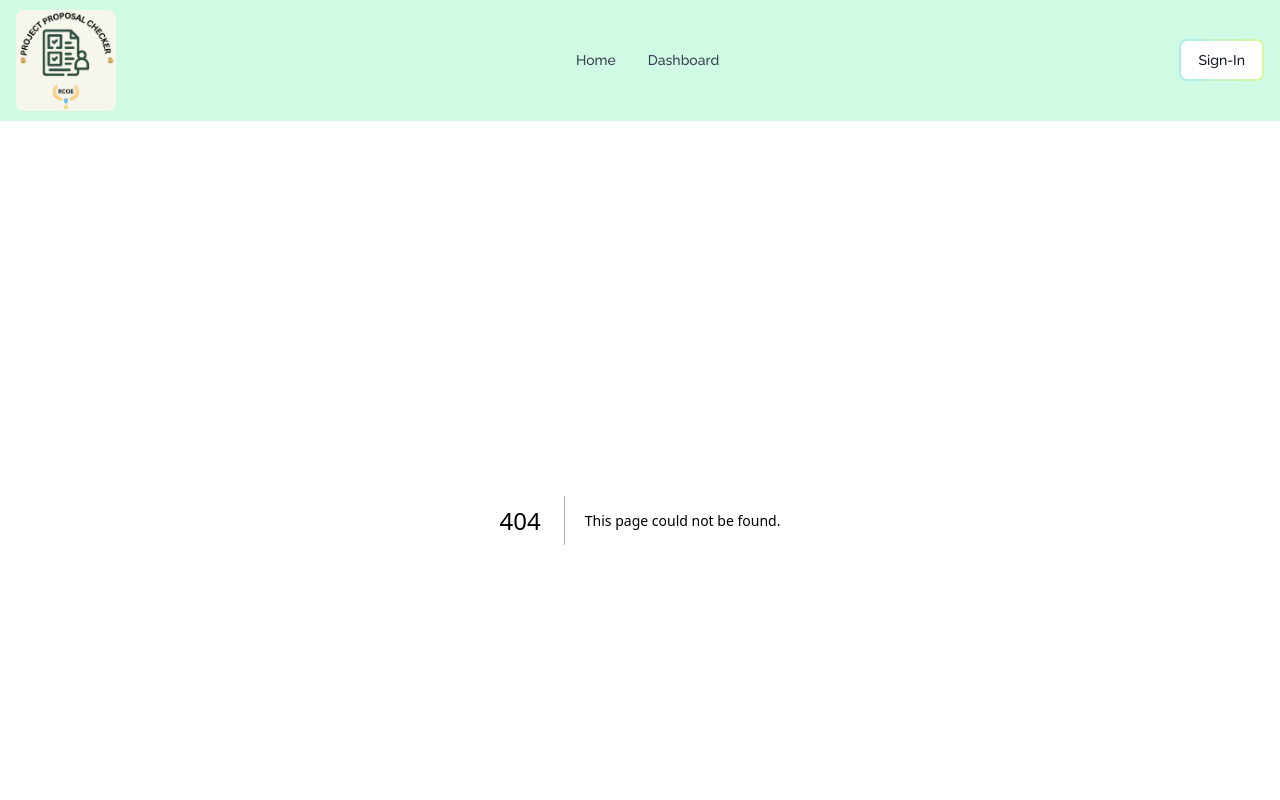
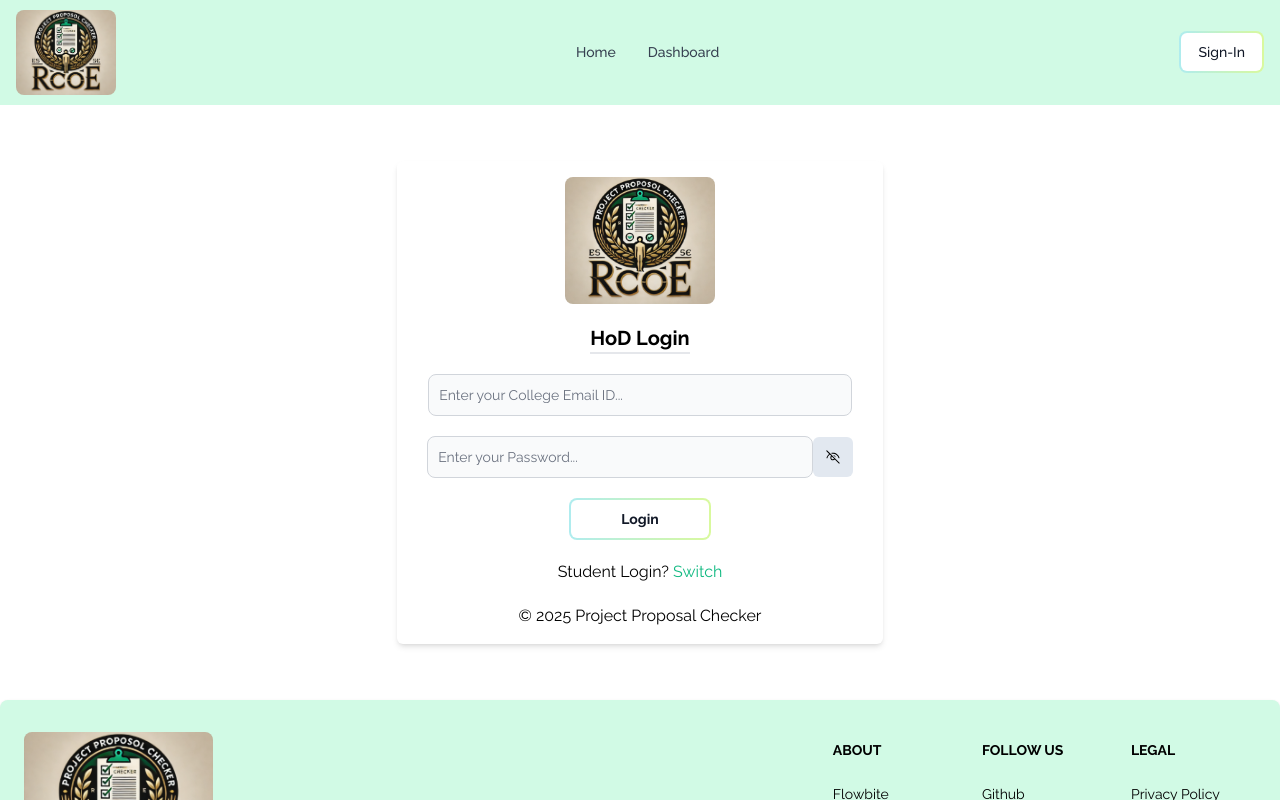
Before and after one commit to Didar9595/Project-proposal-simChecker, a Next.js app: page /hod-login in a window 1280 px wide. Before the commit this address had no page. Shown: the top 800 px of the page. Built offline with nearby package versions, Linux system fonts and the light colour scheme.

Commit message:
Logo Changed anf HoD login page UI added and few improvements

```diff
--- a/src/app/components/DashProfile.jsx
+++ b/src/app/components/DashProfile.jsx
@@ -5,17 +5,19 @@ import { useUserContext } from '../auth/AuthContext'
 export default function DashProfile() {
   const {user,isSignedIn}=useUserContext()
   return (
-    <div className='border-dashed border-2 border-lime-500 p-10 w-[100%] h-[100%]'>
-      <div className='m-10 shadow-md w-[fit-content] p-8 rounded-md flex flex-col gap-3'>
+    <div className='border-dashed border-2 border-lime-500 flex justify-center  w-[100%] min-h-screen'>
+
+      <div className='mt-10 shadow-md h-[fit-content] w-[92%] md:w-[60%] p-8 rounded-md flex flex-col gap-3'>
+      <h1 className='text-xl font-bold '>User Profile:</h1>
         <div className='flex flex-row gap-5 items-center justify-center'>
         <img src="./profile.jpg" alt="profile picture" width={80} className="rounded-full"/>
-        <p className='font-medium text-xl'>Username: <span className='capitalize text-md font-light'>{user?.user?.username}</span></p>
+        <p className='font-medium text-normal'>Username: <span className='capitalize text-md font-light'>{user?.user?.username}</span></p>
         </div>
         <div className='flex flex-col gap-3 justify-center'>
-          <p className='font-medium text-xl'>Email ID: <span className='text-md font-light italic underline'>{user?.user?.email}</span></p>
-          <p className='font-medium text-xl'>UIN: <span className='text-md font-light'>{user?.user?.UIN}</span></p>
-          <p className='font-medium text-xl'>Department: <span className='text-md font-light'>{user?.user?.dept}</span></p>
-          <p className='font-medium text-xl'>Role: <span className='text-md font-light'>{user?.user?.isAdmin?'HoD':'Student'}</span></p>
+          <p className='font-medium text-normal'>Email ID: <span className='text-md font-light italic underline'>{user?.user?.email}</span></p>
+          <p className='font-medium text-normal'>UIN: <span className='text-md font-light'>{user?.user?.UIN}</span></p>
+          <p className='font-medium text-normal'>Department: <span className='text-md font-light capitalize'>{user?.user?.dept}</span></p>
+          <p className='font-medium text-normal'>Role: <span className='text-md font-light'>{user?.user?.isAdmin?'HoD':'Student'}</span></p>
         </div>
       </div>
     </div>
--- a/src/app/components/DashSideBar.jsx
+++ b/src/app/components/DashSideBar.jsx
@@ -35,6 +35,7 @@ export default function DashSideBar() {
             if (res.ok) {
               localStorage.removeItem('token');
               console.log("Successfully Logout")
+              location.reload()
               router.push('/sign-in')
             }
             else {
--- a/src/app/components/Header.jsx
+++ b/src/app/components/Header.jsx
@@ -19,6 +19,7 @@ const Header = () => {
       if (res.ok) {
         localStorage.removeItem('token');
         console.log("Successfully Logout")
+        location.reload()
         router.push('/')
       }
       else {
@@ -34,7 +35,7 @@ const Header = () => {
   return (
     <Navbar className="bg-emerald-100 h-[fit-content] ">
       <Link href='/' className="font-bold text-lg sm:text-xl dark:text-white w-[27%] sm:w-[20%] md:w-[8%]">
-        <img src="./logo.png" alt="Logo Image" className="rounded-lg" />
+        <img src="./logo.png" alt="Logo Image" className="rounded-lg w-[110%]"  />
       </Link>
       {
         isSignedIn && <img src="./profile.jpg" alt="" width={70} className="rounded-full"/>
--- /dev/null
+++ b/src/app/hod-login/page.jsx
@@ -0,0 +1,54 @@
+'use client'
+import { Button, Toast, TextInput } from 'flowbite-react'
+import { useState } from 'react'
+import { VscEyeClosed } from "react-icons/vsc";
+import { RxEyeOpen } from "react-icons/rx";
+import { HiCheck } from "react-icons/hi"
+import Link from 'next/link';
+import { useRouter } from 'next/navigation';
+
+export default function page() {
+    const [pass, setPass] = useState(true)
+    const [form, setForm] = useState({ email: '', password: '' })
+    const [error, setError] = useState('')
+    const [success, setSuccess] = useState('');
+    const router = useRouter()
+
+
+
+    return (
+        <div className='px-2 md:px-8 py-14 flex items-center justify-center flex-col gap-5'>
+            {
+                success && (
+                    <div>
+                        <Toast>
+                            <div className="inline-flex h-8 w-8 shrink-0 items-center justify-center rounded-lg bg-green-100 text-green-500 dark:bg-green-800 dark:text-green-200">
+                                <HiCheck className="h-5 w-5" />
+                            </div>
+                            <div className="ml-3 text-sm font-normal">{success}</div>
+                            <Toast.Toggle />
+                        </Toast>
+                    </div>
+                )
+            }
+            <div className='rounded-md py-4 px-2 bg-white shadow-md flex flex-col gap-5 items-center justify-center w-[92%] md:w-[40%]'>
+                <img src="logo.png" alt="logo Image" width={150} className='rounded-lg' />
+                <h1 className='font-bold text-xl text-center border-b-2'>HoD Login</h1>
+                {error && <div className='text-red-500 p-2 rounded-md bg-slate-200'>{error}</div>}
+
+                <form action="" className='flex flex-col gap-5 w-[100%] items-center justify-center'>
+                    <TextInput type='email' placeholder='Enter your College Email ID...' className='w-[90%]' required value={form.email} onChange={e => setForm({ ...form, email: e.target.value })} />
+                    <div className='w-[100%] flex flex-row justify-center items-center' >
+                        <TextInput type={pass ? 'password' : 'text'} placeholder='Enter your Password...' className='w-[82%]' required value={form.password} onChange={e => setForm({ ...form, password: e.target.value })} />
+                        <div className='bg-slate-200 p-3 hover:cursor-pointer rounded-md' onClick={() => setPass(!pass)}>{pass ? <VscEyeClosed /> : <RxEyeOpen />}</div>
+                    </div>
+                    <Button type='submit' gradientDuoTone='tealToLime' outline className='w-[30%] text-xl font-bold'>Login </Button>
+                </form>
+                <div>
+                    Student Login? <Link href='/sign-in' className='text-emerald-500 cursor-pointer'>Switch</Link>
+                </div>
+                <div>&copy; 2025 Project Proposal Checker</div>
+            </div>
+        </div>
+    )
+}
--- a/src/app/sign-in/page.jsx
+++ b/src/app/sign-in/page.jsx
@@ -31,6 +31,7 @@ export default function page() {
             }
             if (res.ok) {
               localStorage.setItem('token',data.token)
+              location.reload()
               console.log(localStorage.getItem('token'))
               setSuccess("User Logged-in successfully!");
               setTimeout(() => {
@@ -44,7 +45,7 @@ export default function page() {
 
 
     return (
-        <div className='p-14 flex items-center justify-center flex-col gap-5'>
+        <div className='px-2 md:px-8 py-14 flex items-center justify-center flex-col gap-5'>
             {
                     success && (
                       <div>
@@ -58,9 +59,11 @@ export default function page() {
                       </div>
                     )
                   }
-            <div className='rounded-md py-8 px-3 bg-white shadow-md flex flex-col gap-5 items-center justify-center w-[92%] lg:w-[40%]'>
-                <img src="logo.png" alt="logo Image" width={150} className='rounded-lg' />
+            <div className='rounded-md py-4 px-2 bg-white shadow-md flex flex-col gap-5 items-center justify-center w-[92%] md:w-[40%]'>
+                <img src="logo.png" alt="logo Image" width={150} className='rounded-lg mix-blend-multiply'  />
+                <h1 className='font-bold text-xl text-center border-b-2'>Student Login</h1>
                 {error && <div className='text-red-500 p-2 rounded-md bg-slate-200'>{error}</div>}
+
                 <form action={handleSubmit} className='flex flex-col gap-5 w-[100%] items-center justify-center'>
                 <TextInput type='email' placeholder='Enter your College Email ID...' className='w-[90%]' required value={form.email} onChange={e => setForm({ ...form, email: e.target.value })} />
                 <div className='w-[100%] flex flex-row justify-center items-center' >
@@ -70,7 +73,12 @@ export default function page() {
                 <Button type='submit' gradientDuoTone='tealToLime' outline className='w-[30%] text-xl font-bold'>Login </Button>
                 </form>
                 <div>
+                <div>
                     Don&apos;t have an account? <Link href='/sign-up' className='text-emerald-500 cursor-pointer'>Sign-up</Link>
+                </div>
+                <div>
+                HoD Login? <Link href='/hod-login' className='text-emerald-500 cursor-pointer'>Switch</Link>
+                </div>
                 </div>
                 <div>&copy; 2025 Project Proposal Checker</div>
             </div>
--- a/src/app/sign-up/page.jsx
+++ b/src/app/sign-up/page.jsx
@@ -66,7 +66,7 @@ export default function page() {
   }
 
   return (
-    <div className='py-14 flex items-center justify-center flex-col gap-5'>
+    <div className='px-2 md:px-8 py-14 flex items-center justify-center flex-col gap-5'>
       {
         success && (
           <div>
@@ -80,7 +80,7 @@ export default function page() {
           </div>
         )
       }
-      <div className='rounded-md py-8 px-3 bg-white shadow-md flex flex-col gap-5 items-center justify-center w-[95%] lg:w-[40%]'>
+      <div className='rounded-md py-8 px-3 bg-white shadow-md flex flex-col gap-5 items-center justify-center w-[95%] md:w-[40%]'>
         <img src="logo.png" alt="logo Image" width={150} className='rounded-lg' />
         <h1 className='font-bold text-xl text-center border-b-2'>Student Registeration</h1>
         {error && <div className='text-red-500 p-2 rounded-md bg-slate-200'>{error}</div>}
```
Also changed, not shown: public/logo.png.
